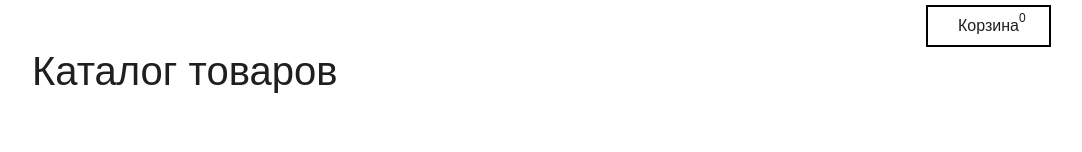
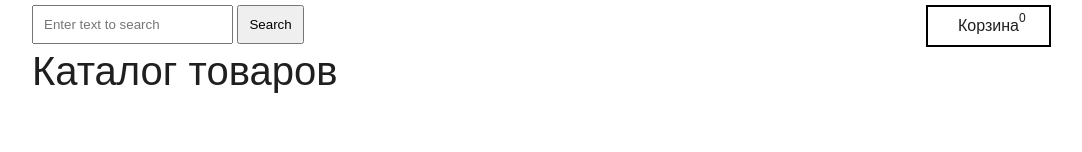
Before and after one commit to xbarbarian/AdvancedJs, a plain HTML site: page Lesson3/main.html in a window 1280 px wide. Shown: the top 152 px of the page, without its empty margins (96-1178 px from the left). Drawn offline with nearby package versions, Linux system fonts and the light colour scheme.

Commit message:
Lesson 5 in progress

```diff
--- a/Lesson3/main.html
+++ b/Lesson3/main.html
@@ -4,13 +4,17 @@
     <meta charset="UTF-8">
     <meta name="viewport" content="width=device-width, initial-scale=1">
     <link rel="stylesheet" type="text/css" href="style.css">
+    <script src="https://cdn.jsdelivr.net/npm/vue@2/dist/vue.js"></script>
     <script defer src="script.js"></script>
+
     <title>Lesson2</title>
 </head>
 <body>
 <header>
     <div class="container">
         <menu>
+            <div class="search-line"><input type="search" placeholder="Enter text to search">
+            <input type="submit" value="Search"></div>
             <li class="button">Корзина <span class="cart-counter" id="cart-counter">0</span></li>
         </menu>
     </div>
--- a/Lesson3/style.css
+++ b/Lesson3/style.css
@@ -20,13 +20,17 @@ body {
 
 menu {
     display: flex;
-    justify-content: flex-end;
+    justify-content: space-between;
+
 }
 
-menu  li {
+menu  {
   list-style-type: none;
   margin: 5px 5px 0 0;
 
+}
+.search-line input{
+padding: 10px;
 }
 
 .container h1 {
```
